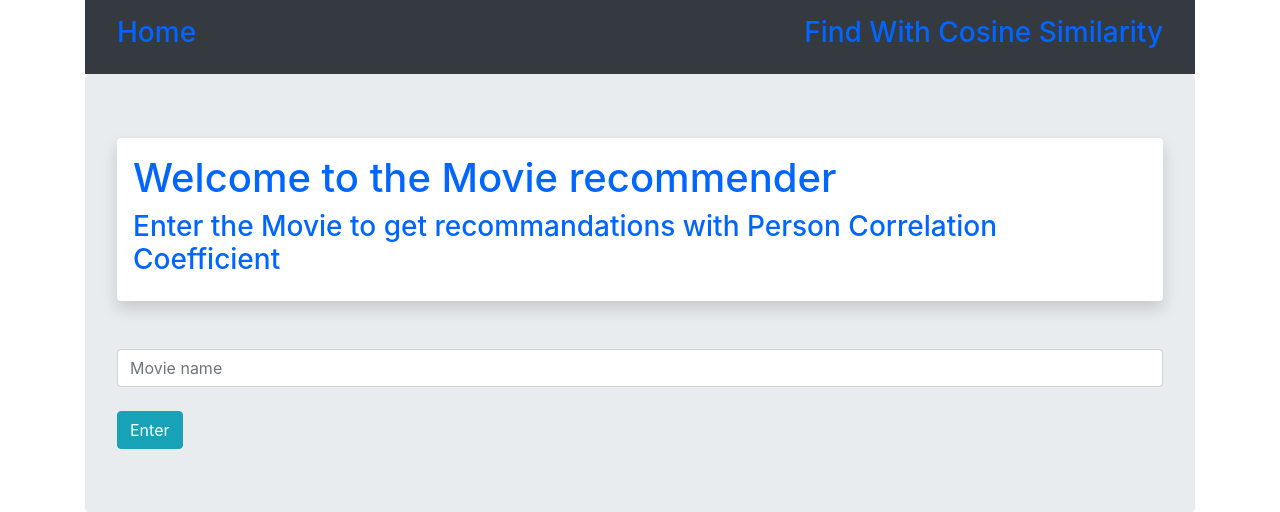
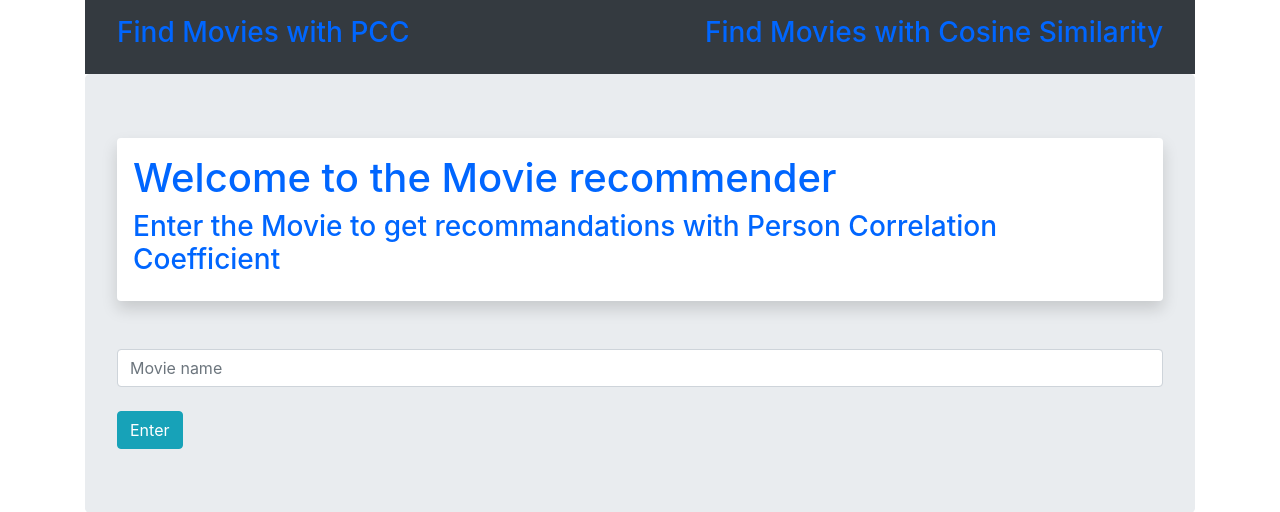
Before and after one commit to pgnaleen/movie_rec_engine, a Flask app: page / in a window 1280 px wide. Shown: the top 512 px of the page. Run offline with Flask 2, Linux system fonts and the light colour scheme; parts of the project's set-up code (start-up, migrations or seed data) failed here and were passed over; some libraries are stand-ins or nearby versions.

Commit message:
remove unwanted comments

```diff
--- a/main.py
+++ b/main.py
@@ -1,9 +1,7 @@
 #!/usr/bin/env python
-# coding: utf-8
 
 
 import os
-#Import TfIdfVectorizer from scikit-learn
 from sklearn.feature_extraction.text import TfidfVectorizer
 from pyhive import hive
 import pandas as pd
@@ -23,22 +21,21 @@ dataframe = pd.read_sql("SELECT movies_metadata.title,movies_metadata.overview,
 
 
 # from hive table C and m
-Cn= dataframe['movies_metadata.vote_average'].mean()
-mn= dataframe['movies_metadata.vote_count'].quantile(0.9)
-print(f"vote_avarage mean [ {Cn} ], vote_count quantile 0.9 [ {mn} ]")
+#Cn= dataframe['movies_metadata.vote_average'].mean()
+#mn= dataframe['movies_metadata.vote_count'].quantile(0.9)
+#print(f"vote_avarage mean [ {Cn} ], vote_count quantile 0.9 [ {mn} ]")
 
 
-def weighted_ratingn(xn, m=mn, C=Cn):
-    v = xn['movies_metadata.vote_count']
-    R = xn['movies_metadata.vote_average']
-    # Calculation based on the IMDB formula
-    return (v/(v+m) * R) + (m/(m+v) * C)
+#def weighted_ratingn(xn, m=mn, C=Cn):
+#    v = xn['movies_metadata.vote_count']
+#    R = xn['movies_metadata.vote_average']
+#    # Calculation based on the IMDB formula
+#    return (v/(v+m) * R) + (m/(m+v) * C)
 
 
 
 # for hive
 tfidfn = TfidfVectorizer(stop_words='english')
-tfidfn_1 = TfidfVectorizer(stop_words='english')
 
 
 # for hive
@@ -69,10 +66,10 @@ def get_recommendationsn(title, cosine_sim=cosine_simn):
         idx = indicesn[title]
         print(f"{idx}\n")
         # Get the pairwsie similarity scores of all movies with that movie
-        print(cosine_sim[idx])
+#        print(cosine_sim[idx])
 
         sim_scores = list(enumerate(cosine_sim[idx]))
-        print(sim_scores)
+ #       print(sim_scores)
 
         # Sort the movies based on the similarity scores
         sim_scores = sorted(sim_scores, key=lambda x: x[1], reverse=True)
@@ -88,7 +85,6 @@ def get_recommendationsn(title, cosine_sim=cosine_simn):
 
 
 def get_recommendations_based_on_pcc(title):
-
     dataframe_correlation = pd.read_sql(f"SELECT movie_id_2_title, correlation from rec_engine.movie_pair_correlations_with_movie_id_1_2_titles WHERE movie_id_title = '{title}' ORDER BY correlation DESC LIMIT 5",conn)
     print(dataframe_correlation)
     if dataframe_correlation.empty:
--- a/templates/base.html
+++ b/templates/base.html
@@ -12,8 +12,8 @@
   <body>
     <div class="container">
     <nav class="navbar navbar-light bg-dark">
-      <h3><a style="color:rgb(0, 102, 255)" class="nav-link" href="{{url_for('home')}}">Home</a></h3>
-      <h3><a style="color:rgb(0, 102, 255)" class="nav-link" href="{{url_for('home_old')}}">Find With Cosine Similarity</a></h3>
+      <h3><a style="color:rgb(0, 102, 255)" class="nav-link" href="{{url_for('home')}}">Find Movies with PCC</a></h3>
+      <h3><a style="color:rgb(0, 102, 255)" class="nav-link" href="{{url_for('home_old')}}">Find Movies with Cosine Similarity</a></h3>
     </nav>
 
       <div class="jumbotron">
```
Also changed, not shown: README.md.
